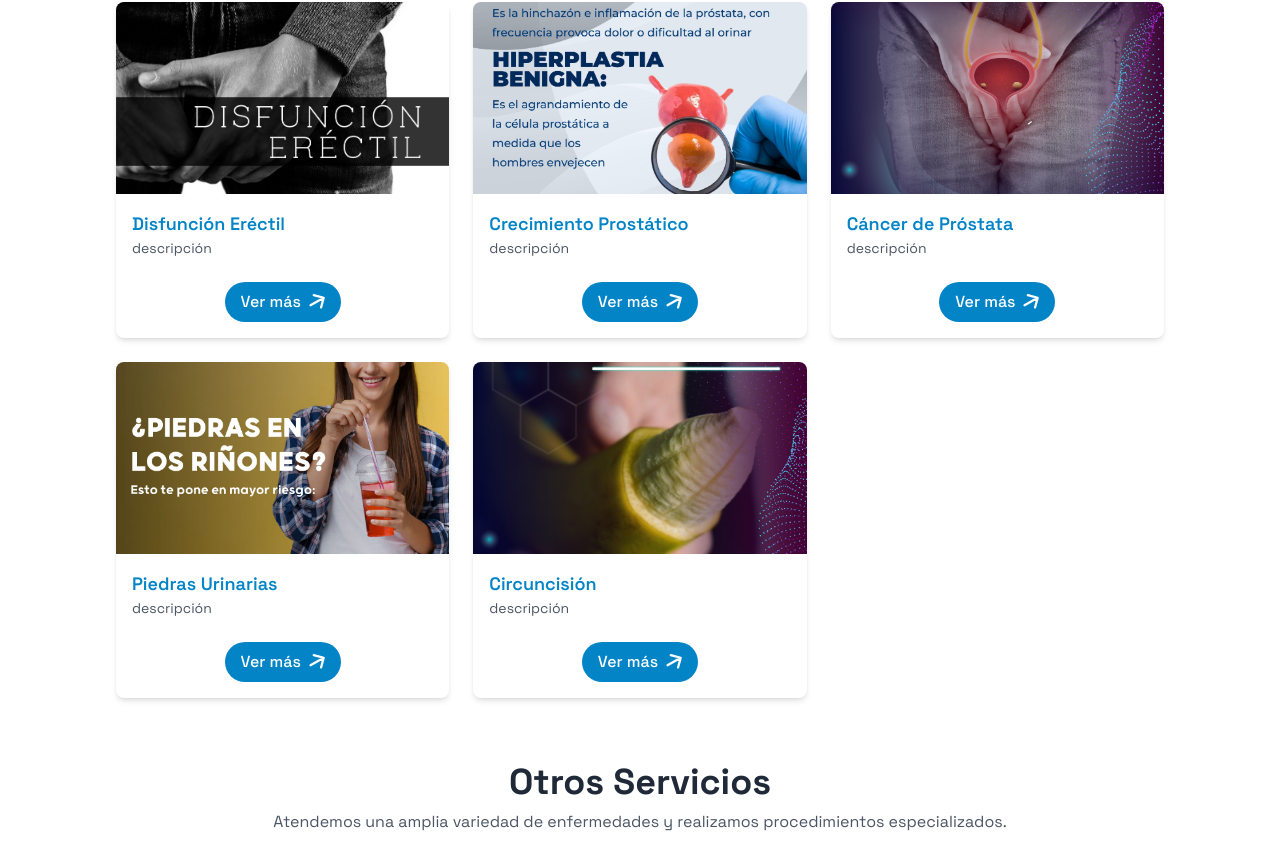
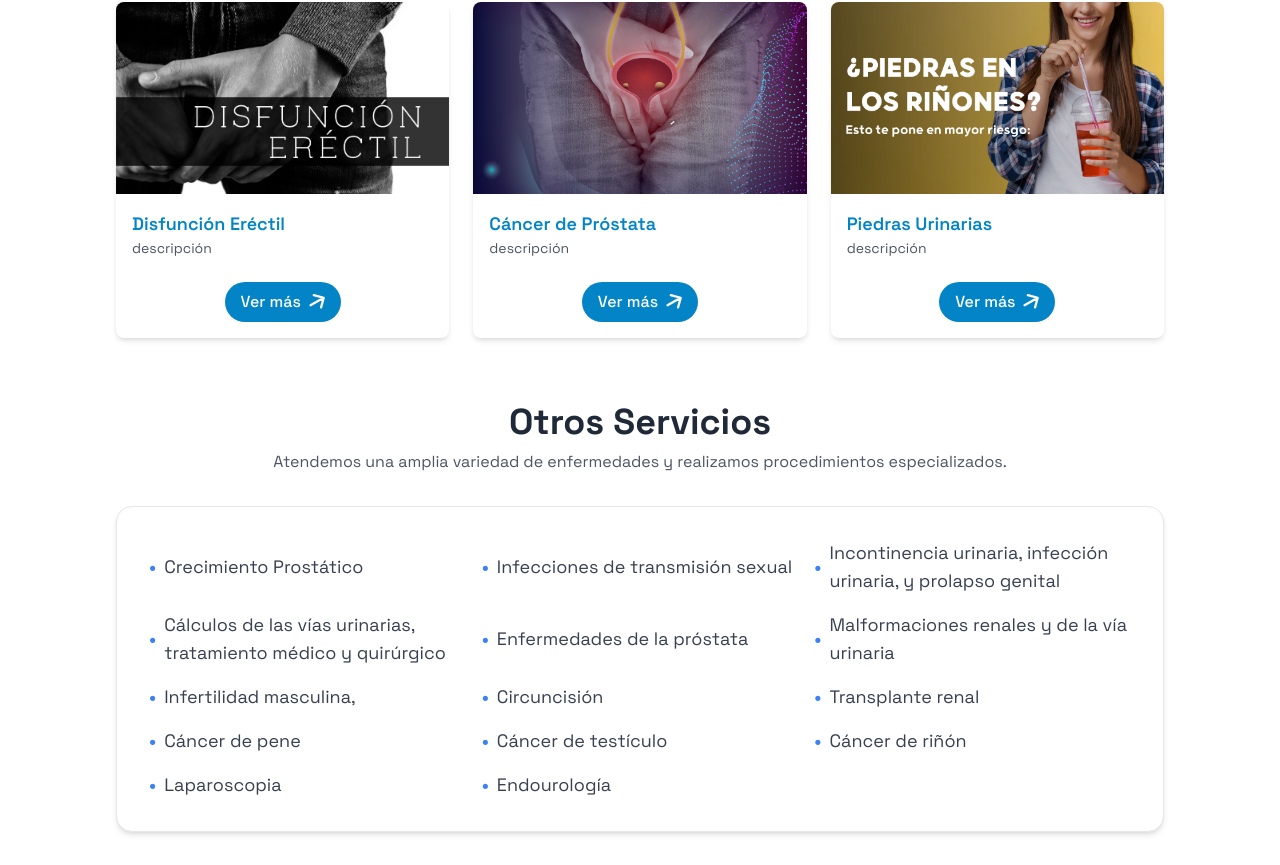
Before and after one commit to Irwingduran/react-tem6, a React (Vite) app: page / in a window 1280 px wide. Shown: the part 1755-2620 px from the top of the page. Built offline with nearby package versions, Linux system fonts and the light colour scheme.

Commit message:
update commit

```diff
--- a/src/components/SurgeriesGrid.jsx
+++ b/src/components/SurgeriesGrid.jsx
@@ -11,12 +11,6 @@ const SurgeriesGrid = () => {
       arrowBgColor: "#0284C7", // Azul médico para el botón
     },
     {
-      title: "Crecimiento Prostático",
-      description: "descripción",
-      image: "/services/agranda.jpg",
-      arrowBgColor: "#0284C7",
-    },
-    {
       title: "Cáncer de Próstata",
       description: "descripción",
       image: "/services/cancer.jpg",
@@ -28,23 +22,23 @@ const SurgeriesGrid = () => {
       image: "/services/piedras.jpg",
       arrowBgColor: "#0284C7",
     },
-    {
-      title: "Circuncisión",
-      description: "descripción",
-      image: "/services/circu.jpg",
-      arrowBgColor: "#0284C7",
-    },
   ];
 
   const servicesList = [
     "Crecimiento Prostático",
-    "Disfunción Eréctil",
-    "Piedras Urinarias",
     "Infecciones de transmisión sexual",
     "Incontinencia urinaria, infección urinaria, y prolapso genital",
     "Cálculos de las vías urinarias, tratamiento médico y quirúrgico",
     "Enfermedades de la próstata",
     "Malformaciones renales y de la vía urinaria",
+    "Infertilidad masculina,",
+ "Circuncisión",
+"Transplante renal",
+"Cáncer de pene",
+"Cáncer de testículo",
+"Cáncer de riñón",
+"Laparoscopia",
+"Endourología",
 ];
 
   return (
```
